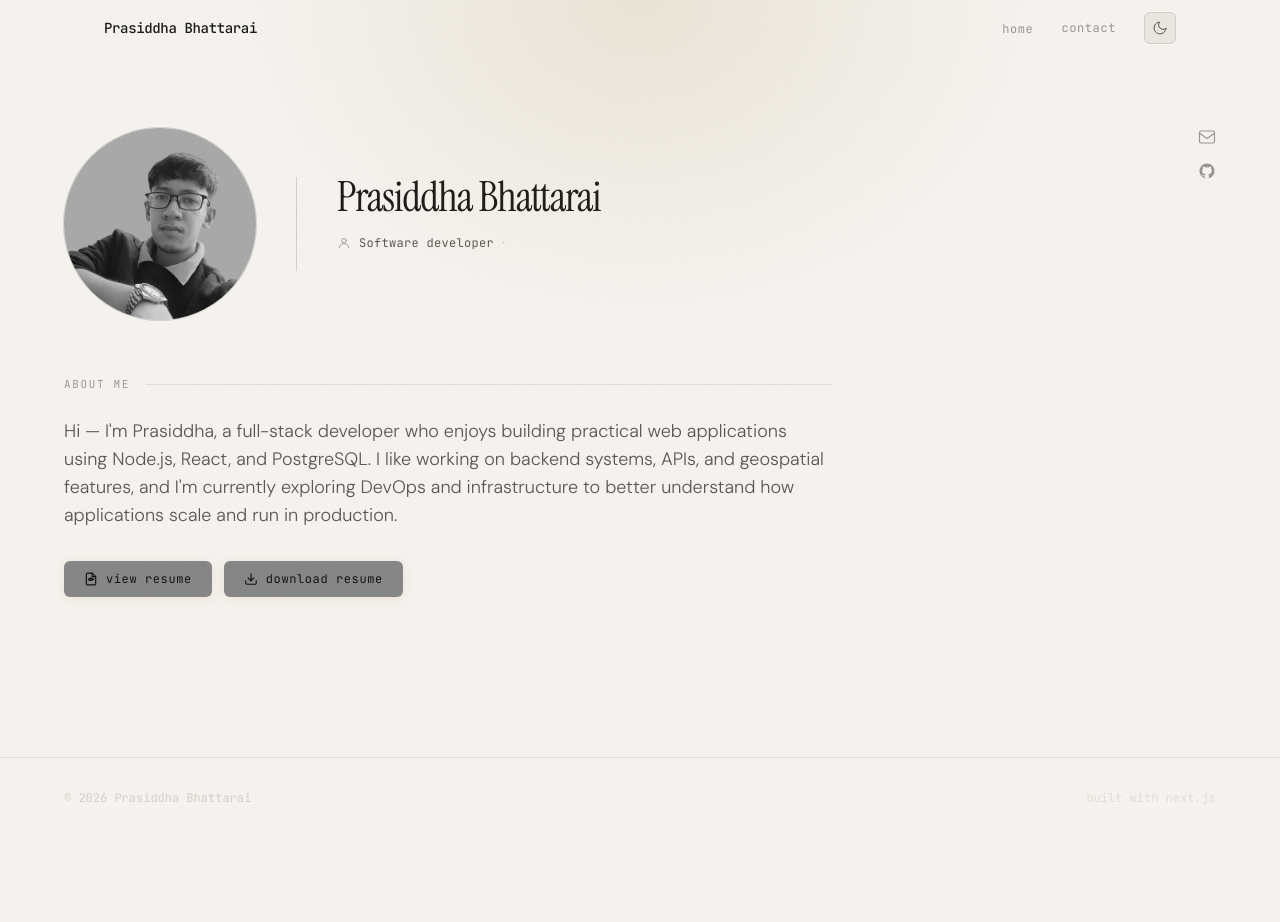
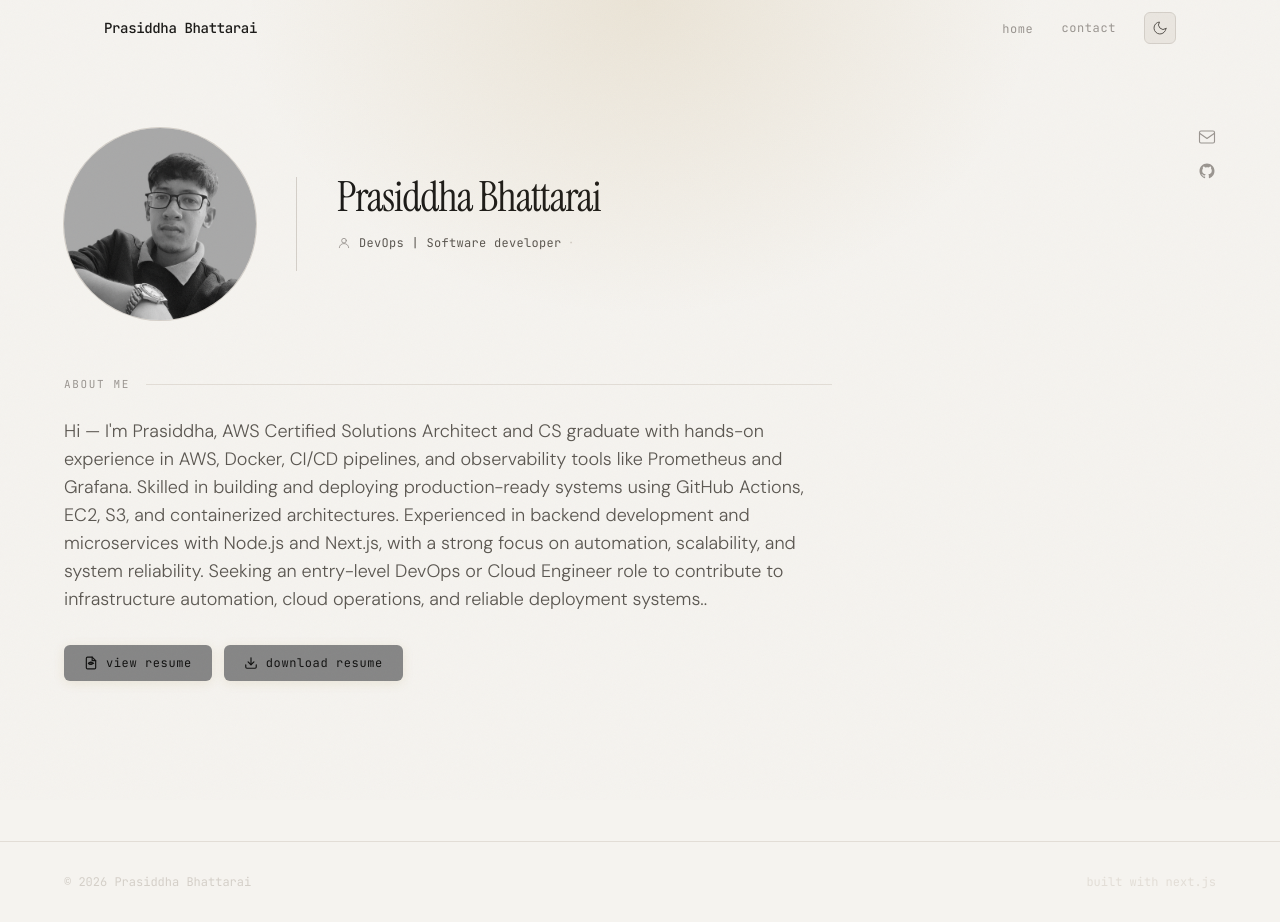
Before and after one commit to PrasiddhaBhattarai/Portfolio, a Next.js app: page / in a window 1280 px wide. Before the commit the page ends 838 px from the top, so only its background shows below. Built offline with nearby package versions, Linux system fonts and the light colour scheme.

Commit message:
updated descriptions

```diff
--- a/components/Hero.tsx
+++ b/components/Hero.tsx
@@ -101,7 +101,7 @@ export default function Hero() {
                     className="font-mono text-xs tracking-wide"
                     style={{ color: "var(--text-sec)" }}
                   >
-                    Software developer
+                    DevOps | Software developer
                   </span>
                   <span style={{ color: "var(--border)" }}>·</span>
                   {/* <span className="font-mono text-xs tracking-wide" style={{ color: "var(--text-muted)" }}>
@@ -173,12 +173,7 @@ export default function Hero() {
               className="text-base sm:text-lg leading-relaxed font-light"
               style={{ color: "var(--text-sec)" }}
             >
-              Hi — I&apos;m Prasiddha, a full-stack developer who enjoys
-              building practical web applications using Node.js, React, and
-              PostgreSQL. I like working on backend systems, APIs, and
-              geospatial features, and I&apos;m currently exploring DevOps and
-              infrastructure to better understand how applications scale and run
-              in production.
+              Hi — I&apos;m Prasiddha, AWS Certified Solutions Architect and CS graduate with hands-on experience in AWS, Docker, CI/CD pipelines, and observability tools like Prometheus and Grafana. Skilled in building and deploying production-ready systems using GitHub Actions, EC2, S3, and containerized architectures. Experienced in backend development and microservices with Node.js and Next.js, with a strong focus on automation, scalability, and system reliability. Seeking an entry-level DevOps or Cloud Engineer role to contribute to infrastructure automation, cloud operations, and reliable deployment systems..
             </p>
             {/* <p
               className="text-base leading-relaxed font-light"
```
